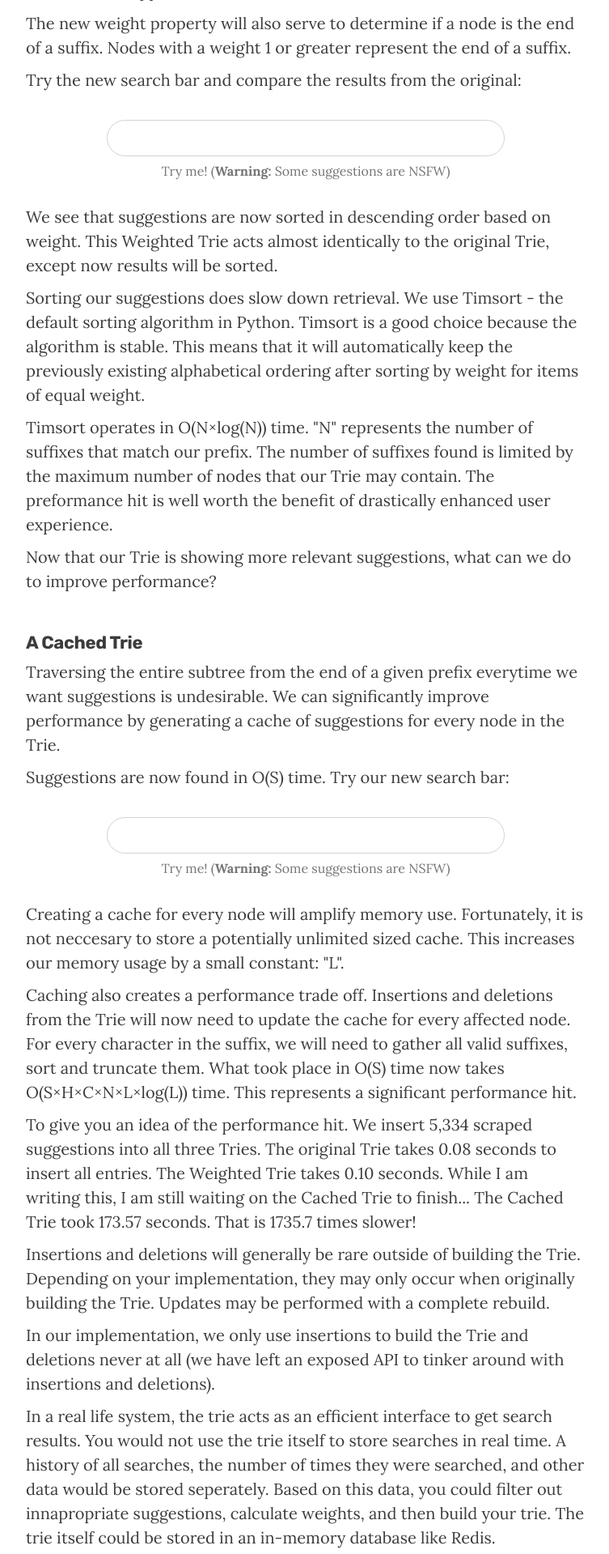
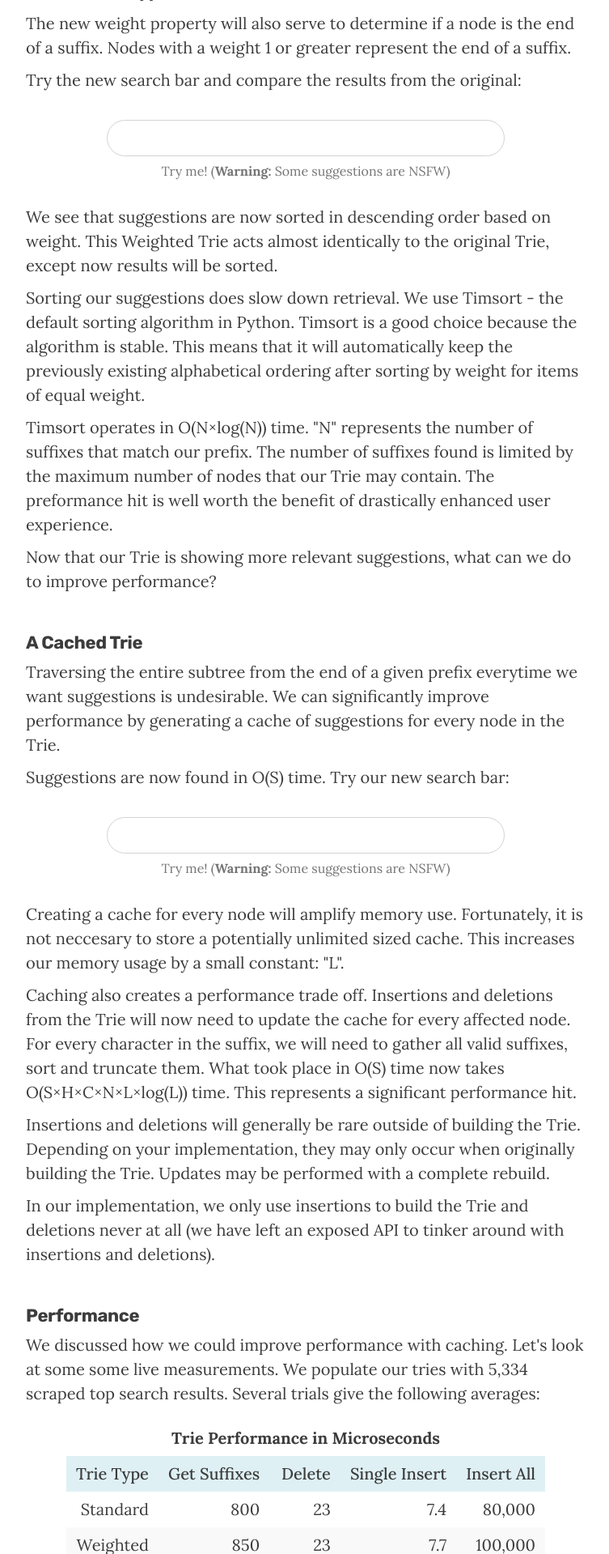
Before and after one commit to mrhaffner/trie, a Flask app: page / in a window 1280 px wide. Shown: the part 3211-5130 px from the top of the page at 81% size, without its empty margins (262-1015 px from the left). Run offline with Flask 2, Linux system fonts and the light colour scheme; parts of the project's set-up code (start-up, migrations or seed data) failed here and were passed over.

Commit message:
added performance section, conclusion, and footer

```diff
--- a/app/static/style.css
+++ b/app/static/style.css
@@ -149,20 +149,33 @@ input {
 
 body {
   font-size: 20px;
-  margin-bottom: 150px;
 }
 
 b {
   font-weight: bold;
 }
 
+caption {
+  font-weight: bold;
+  padding-bottom: 12px;
+}
+
 figcaption {
-  color: rgb(117, 117, 117);
-  font-size: 16px;
   margin-top: 10px;
   margin-left: -20px;
   margin-right: -20px;
+}
+
+figcaption,
+footer > p {
+  color: rgb(117, 117, 117);
+  font-size: 16px;
   text-align: center;
+}
+
+footer {
+  margin-top: 75px;
+  margin-bottom: 75px;
 }
 
 h1 {
@@ -218,6 +231,25 @@ p {
 
 section {
   margin-top: 50px;
+}
+
+table {
+  margin: 30px auto;
+}
+
+th {
+  background-color: #dff0f5;
+  font-weight: 500;
+}
+
+td,
+th {
+  text-align: right;
+  padding: 12px;
+}
+
+tr:nth-child(odd) {
+  background-color: #f9f9f9;
 }
 
 ul > * {
@@ -298,7 +330,8 @@ ul > * {
 
   input,
   li,
-  p {
+  p,
+  table {
     font-size: 18px;
   }
 
@@ -313,6 +346,11 @@ ul > * {
     line-height: 28px;
   }
 
+  td,
+  th {
+    padding: 8px;
+  }
+
   #content-wrapper {
     margin: 0 24px;
     max-width: none;
--- a/app/templates/index.html
+++ b/app/templates/index.html
@@ -14,7 +14,7 @@
     <link rel="preconnect" href="https://fonts.googleapis.com" />
     <link rel="preconnect" href="https://fonts.gstatic.com" crossorigin />
     <link
-      href="https://fonts.googleapis.com/css2?family=Lora:wght@400;700&display=swap"
+      href="https://fonts.googleapis.com/css2?family=Lora:wght@400;500;700&display=swap"
       rel="stylesheet"
     />
     <link
@@ -146,11 +146,11 @@
         </p>
         <p>
           In our implementation, all of the variables are constants. We will
-          however, give big O notations as if they weren not. It is not
-          neccesary to support strings of a potentially unlimited length. Most
-          searches are short, so we can set a reasonable max height for our
-          Trie. In our implementation, we chose 200 for the max length of a word
-          in the Trie. This max length limits length of "P" and "H".
+          however, give big O notations as if they were not. It is not neccesary
+          to support strings of a potentially unlimited length. Most searches
+          are short, so we can set a reasonable max height for our Trie. In our
+          implementation, we chose 200 for the max length of a word in the Trie.
+          This max length limits length of "P" and "H".
         </p>
         <p>
           Our character set, "C", is 26 English letters + 1 space character =
@@ -289,13 +289,6 @@
           represents a significant performance hit.
         </p>
         <p>
-          To give you an idea of the performance hit. We insert 5,334 scraped
-          suggestions into all three Tries. The original Trie takes 0.08 seconds
-          to insert all entries. The Weighted Trie takes 0.10 seconds. While I
-          am writing this, I am still waiting on the Cached Trie to finish...
-          The Cached Trie took 173.57 seconds. That is 1735.7 times slower!
-        </p>
-        <p>
           Insertions and deletions will generally be rare outside of building
           the Trie. Depending on your implementation, they may only occur when
           originally building the Trie. Updates may be performed with a complete
@@ -306,14 +299,52 @@
           deletions never at all (we have left an exposed API to tinker around
           with insertions and deletions).
         </p>
+      </section>
+      <section>
+        <h2>Performance</h2>
         <p>
-          In a real life system, the trie acts as an efficient interface to get
-          search results. You would not use the trie itself to store searches in
-          real time. A history of all searches, the number of times they were
-          searched, and other data would be stored seperately. Based on this
-          data, you could filter out innapropriate suggestions, calculate
-          weights, and then build your trie. The trie itself could be stored in
-          an in-memory database like Redis.
+          We discussed how we could improve performance with caching. Let's look
+          at some some live measurements. We populate our tries with 5,334
+          scraped top search results. Several trials give the following
+          averages:
+        </p>
+        <table>
+          <caption>
+            Trie Performance in Microseconds
+          </caption>
+          <tr>
+            <th>Trie Type</th>
+            <th>Get Suffixes</th>
+            <th>Delete</th>
+            <th>Single Insert</th>
+            <th>Insert All</th>
+          </tr>
+          <tr>
+            <td>Standard</td>
+            <td>800</td>
+            <td>23</td>
+            <td>7.4</td>
+            <td>80,000</td>
+          </tr>
+          <tr>
+            <td>Weighted</td>
+            <td>850</td>
+            <td>23</td>
+            <td>7.7</td>
+            <td>100,000</td>
+          </tr>
+          <tr>
+            <td>Cached</td>
+            <td>5.2</td>
+            <td>54,000</td>
+            <td>56,000</td>
+            <td>1.7&times;10<sup>8</sup></td>
+          </tr>
+        </table>
+        <p>
+          We ended up reducing our retrieval time by 99% with caching. That
+          imrpovement came at the cost of memory and performance. Building the
+          cached trie was 1,700 times slower!
         </p>
       </section>
       <section>
@@ -430,7 +461,45 @@
           than our simple implementation.
         </p>
       </section>
+      <section>
+        <h2>Conclusion</h2>
+        <p>
+          The trie acts as an efficient interface to get search results. A trie
+          is not the best option for general purpose storage. In a live search
+          engine, a seperate database should be used to store history of all
+          searches, the number of times they were searched, and other data.
+          Based on this data, you could filter out innapropriate suggestions,
+          calculate weights, and then build a trie for consumption.
+        </p>
+        <p>
+          To keep this project simple and take advantage of free hosting, a real
+          database was not used. All data is stored in memory by the running
+          Flask application. A better solution would be to use an in memory
+          database like Redis to store the tries.
+        </p>
+        <p>
+          We covered only a few variations of the Trie. There are many more with
+          their own unique properties. For instance, a Compressed Trie can be
+          used to cut down on the large memory usage of a standard Trie.
+        </p>
+        <p>
+          I got the idea for this project from
+          <a
+            href="https://www.amazon.com/System-Design-Interview-insiders-Second/dp/B08CMF2CQF/"
+            >System Design Interview by Alex Xu</a
+          >
+          . My goal for reading the book was to get a good overview of how
+          highly scalable applications run. I got that and tons of great project
+          ideas.
+        </p>
+        <p>
+          Thanks for reading! I had a lot of fun making this project. To check
+          out the project code, please visit the
+          <a href="https://github.com/mrhaffner/trie">Github Repository</a>.
+        </p>
+      </section>
     </div>
+    <footer><p>&copy; 2022 Matt Haffner</p></footer>
     <script src="{{ url_for('static', filename='script.js') }}"></script>
   </body>
 </html>
```
